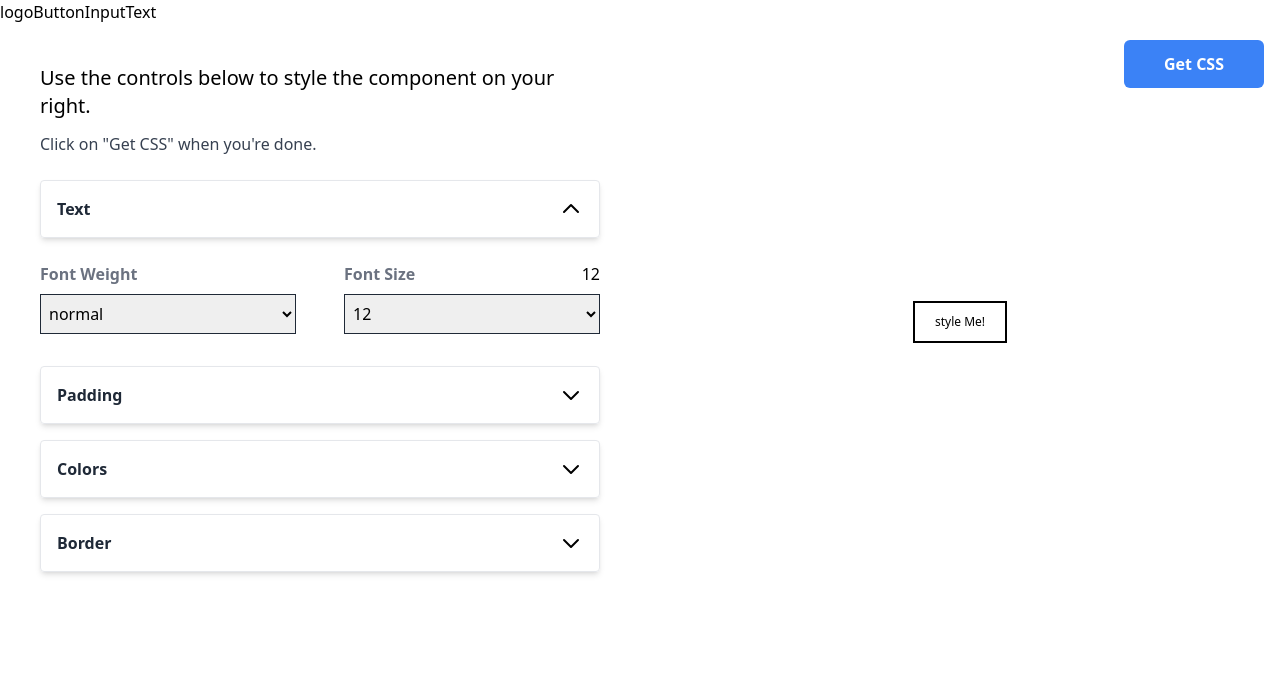
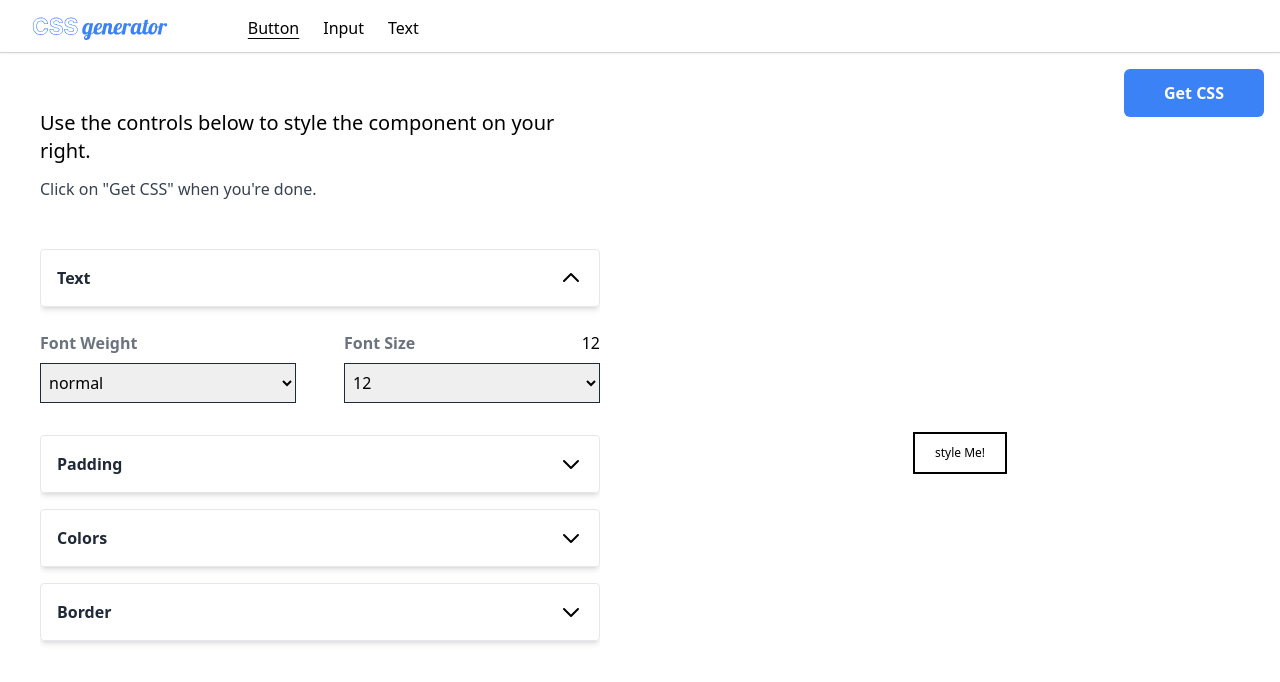
Before and after one commit to staranbeer/css-generator, a React (Create React App) app: page /button in a window 1280 px wide. Shown: the top 682 px of the page. Built offline with nearby package versions, Linux system fonts and the light colour scheme.

Commit message:
added the navlink component

```diff
--- a/src/Home.jsx
+++ b/src/Home.jsx
@@ -3,7 +3,7 @@ import { Link } from "react-router-dom";
 
 const Home = () => {
   return (
-    <div className="w-screen h-screen grid place-items-center">
+    <div className="h-full w-full grid place-items-center">
       <div className="p-12 shadow-lg">
         <h1 className="text-lg">What would you like to Style today?</h1>
         <div className="mt-10">
--- /dev/null
+++ b/src/components/layout/Header.jsx
@@ -0,0 +1,35 @@
+import React from "react";
+import { NavLink } from "react-router-dom";
+import logo from "./../../images/logo.svg";
+const navLinks = [
+  { name: "Button", link: "/button" },
+  { name: "Input", link: "/input" },
+  { name: "Text", link: "/text" },
+];
+const Header = () => {
+  return (
+    <header className="flex items-center px-8 py-3 border-b border-gray-300 shadow-sm">
+      <div className="flex items-end gap-20">
+        <div>
+          <img src={logo} alt="" className="h-7" />
+        </div>
+        <nav>
+          <ul className="flex gap-6">
+            {navLinks.map((navLink) => (
+              <NavLink
+                to={navLink.link}
+                className={({ isActive }) =>
+                  isActive ? " underline-offset-4 underline" : "inactive"
+                }
+              >
+                {navLink.name}
+              </NavLink>
+            ))}
+          </ul>
+        </nav>
+      </div>
+    </header>
+  );
+};
+
+export default Header;
--- a/src/components/layout/Layout.jsx
+++ b/src/components/layout/Layout.jsx
@@ -1,24 +1,11 @@
 import React from "react";
+import Header from "./Header";
 
-const navLinks = [
-  { name: "Button", link: "/button" },
-  { name: "Input", link: "/input" },
-  { name: "Text", link: "/text" },
-];
 const Layout = ({ children }) => {
   return (
-    <div className=" w-screen h-screen overflow-hidden ">
-      <header className="flex items-center">
-        <div>logo</div>
-        <nav>
-          <ul className="flex">
-            {navLinks.map((navLink) => (
-              <li>{navLink.name}</li>
-            ))}
-          </ul>
-        </nav>
-      </header>
-      <div>{children}</div>
+    <div className=" w-screen h-screen overflow-hidden">
+      <Header />
+      <div className="overflow-hidden h-full">{children}</div>
     </div>
   );
 };
--- a/src/features/buttonSlice/ButtonEditor.jsx
+++ b/src/features/buttonSlice/ButtonEditor.jsx
@@ -1,6 +1,6 @@
 import React, { useState } from "react";
 import { useDispatch, useSelector } from "react-redux";
-import ButtonResult from "./ButtonResult";
+import ButtonResult from "../../components/layout/ButtonResult";
 import Menu, { MenuItem } from "../../components/utils/Menu";
 import { changeButtonStyles } from "./buttonSlice";
 
@@ -15,15 +15,15 @@ const ButtonEditor = () => {
   };
 
   return (
-    <div className="grid w-full h-full grid-cols-2">
-      <div className="p-10 ">
-        <h2 className="text-xl font-medium">
+    <div className="overflow-hidden grid w-full h-full grid-cols-2">
+      <div className="p-10 overflow-auto ">
+        <h2 className="text-xl font-medium mt-4 ">
           Use the controls below to style the component on your right.
         </h2>
         <p className="mt-3 text-gray-700">
           Click on "Get CSS" when you're done.
         </p>
-        <div className="mt-6 w-full h-full flex flex-col gap-2 ">
+        <div className="overflow-y-scroll mt-12 w-full flex flex-col gap-2 ">
           {/* text */}
           <Menu
             activeMenu={activeMenu}
@@ -63,6 +63,7 @@ const ButtonEditor = () => {
               </select>
             </MenuItem>
           </Menu>
+
           {/* padding */}
 
           <Menu
@@ -121,14 +122,14 @@ const ButtonEditor = () => {
             </MenuItem>
             <MenuItem
               name="background color"
-              value={styles["background-color"]}
+              value={styles["background-color"] || "#f2f2f2"}
               label={"background-color"}
             >
               <input
                 id="background-color"
                 type="color"
                 name="background-color"
-                value={styles["background-color"]}
+                value={styles["background-color"] || "#f2f2f2"}
                 onChange={handleChange}
               />
             </MenuItem>
@@ -183,19 +184,20 @@ const ButtonEditor = () => {
                 <option value="dashed">Dashed</option>
               </select>
             </MenuItem>
-            <div>
-              <label htmlFor="border-radius">
-                border-radius: {styles["border-radius"]}
-              </label>
+            <MenuItem
+              label="border-radius"
+              name={"Border radius"}
+              value={styles["border-radius"]}
+            >
               <input
                 id="border-radius"
                 type="range"
                 max="60"
                 name="border-radius"
-                value={styles["border-radius"]}
+                value={styles["border-radius"] || "4"}
                 onChange={handleChange}
               />
-            </div>
+            </MenuItem>
           </Menu>
         </div>
       </div>
```
Also changed, not shown: src/components/layout/ButtonResult.jsx (renamed from src/features/buttonSlice/ButtonResult.jsx), src/images/logo.svg (added).
